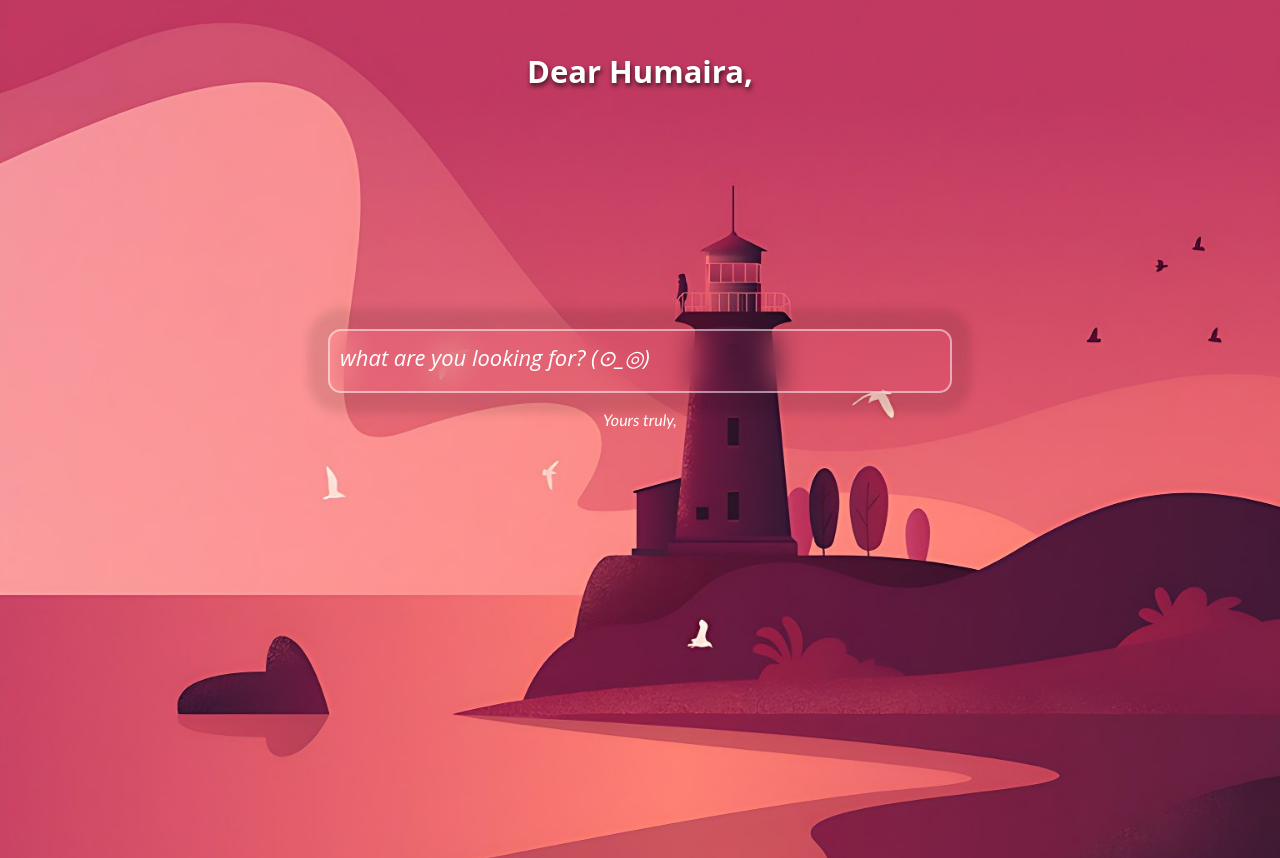
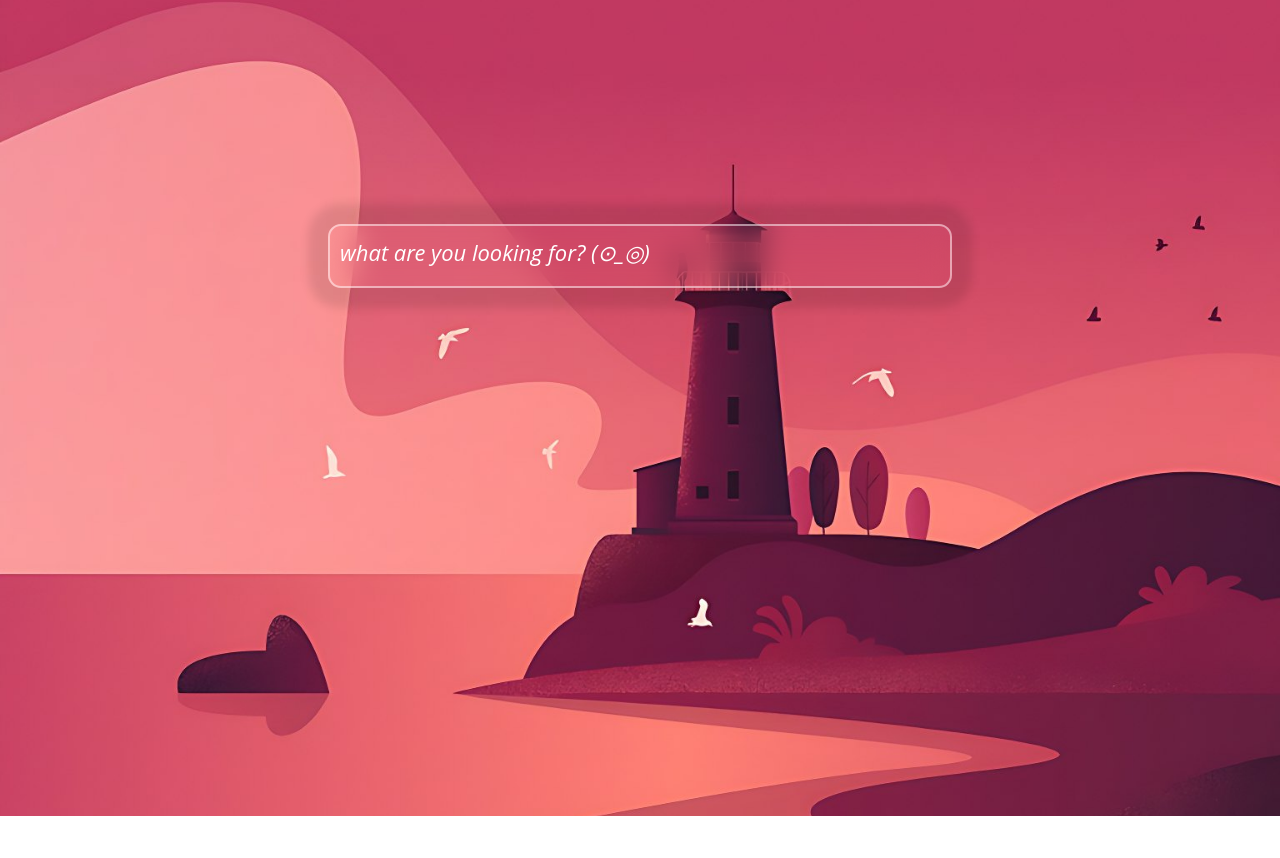
Before and after one commit to aourab/aourab.github.io, a plain HTML site: page verifiedclintoftheletter/index.html in a window 1280 px wide. After the commit the page ends 816 px from the top, so only its background shows below. Drawn offline with Linux system fonts and the light colour scheme.

Commit message:
Update index.html

```diff
--- a/verifiedclintoftheletter/index.html
+++ b/verifiedclintoftheletter/index.html
@@ -7,18 +7,13 @@
     <link rel="stylesheet" type="text/css" href="style.css">
   </head>
   <body>
-    <header>
-      <h1>Dear Humaira,</h1>
-    </header>
+
     <main>
       <div class="container">
         <p id="letter-body"></p>
       </div>
     </main>
-    <footer>
-      <p>Yours truly,</p>
-      <p id="signature"></p>
-    </footer>
+
 
     <script src="script.js"></script>
   </body>
```
